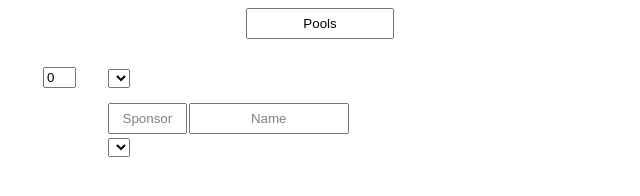
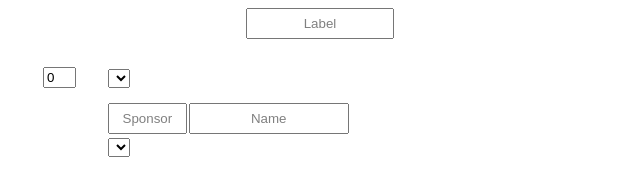
Before and after one commit to opeik/pika-overlay, a website: page dashboard/scoreboard-panel.html in a window 1280 px wide. Shown: the top 196 px of the page, 320-960 px from the left. Drawn offline with Linux system fonts and the light colour scheme.

Commit message:
Remove value tag from label

```diff
--- a/dashboard/scoreboard-panel.html
+++ b/dashboard/scoreboard-panel.html
@@ -16,7 +16,7 @@
 
       <div id="label-container">
         <div id="label">
-          <input id="label-text" placeholder="Label" value="Pools">
+          <input id="label-text" placeholder="Label" value="">
         </div>
       </div>
 
```
